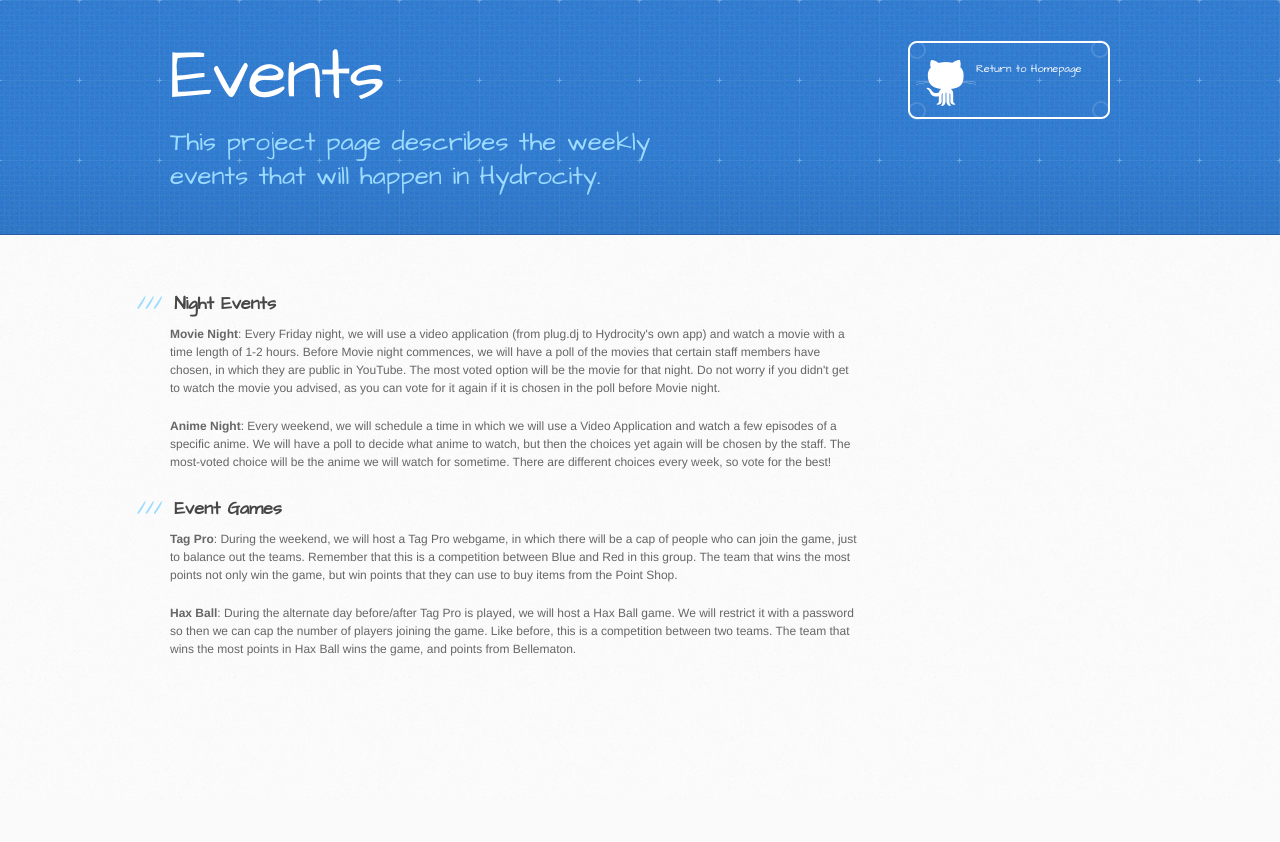
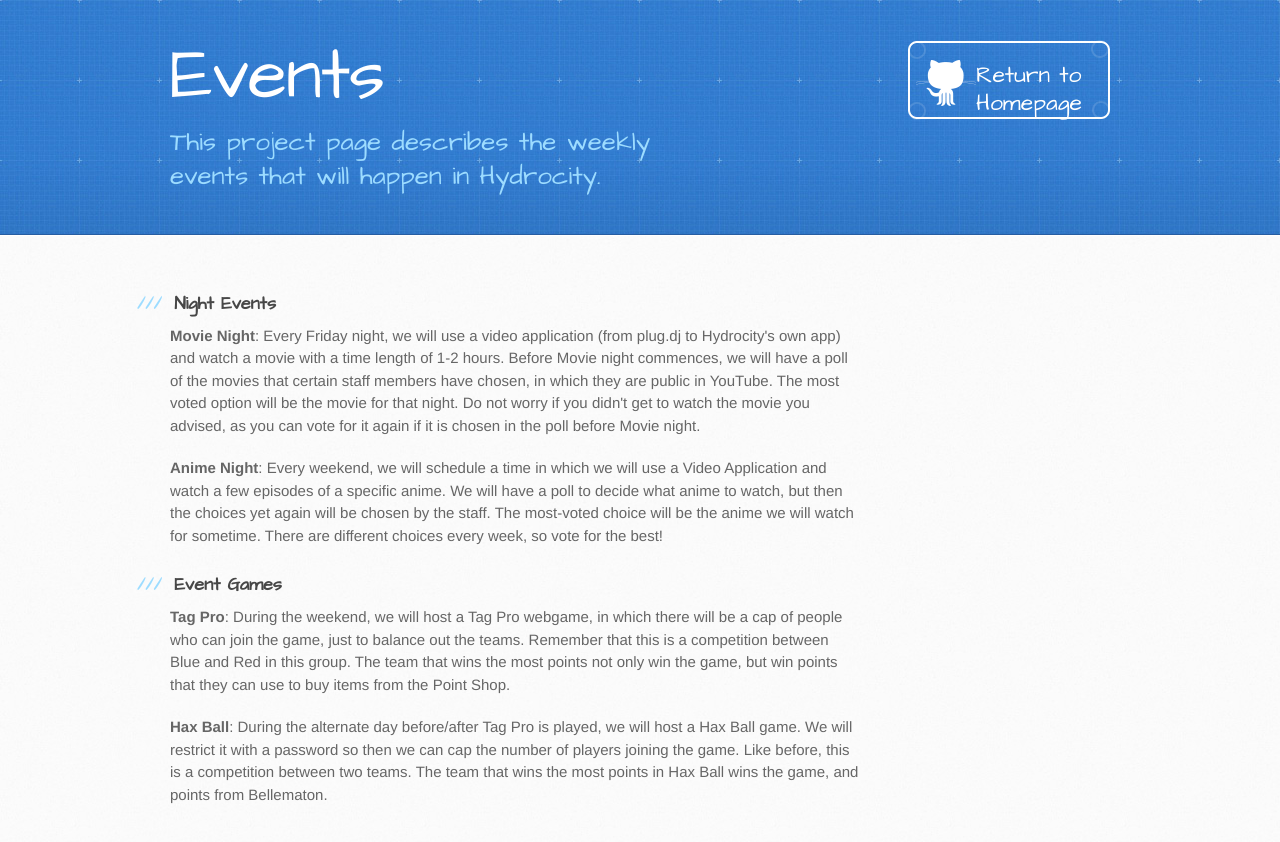
Before and after one commit to Hydrocity/events, a plain HTML site: page index.html in a window 1280 px wide. Before the commit the page ends 800 px from the top, so only its background shows below. Drawn offline with Linux system fonts and the light colour scheme.

Commit message:
Update index.html

```diff
--- a/index.html
+++ b/index.html
@@ -21,7 +21,7 @@
       <div class="inner">
         <h1>Events</h1>
         <h2>This project page describes the weekly events that will happen in Hydrocity.</h2>
-        <a href="hydrocity.github.io" class="button"><small>Return to Homepage</a>
+        <a href="hydrocity.github.io" class="button">Return to Homepage</a>
       </div>
     </header>
 
```
